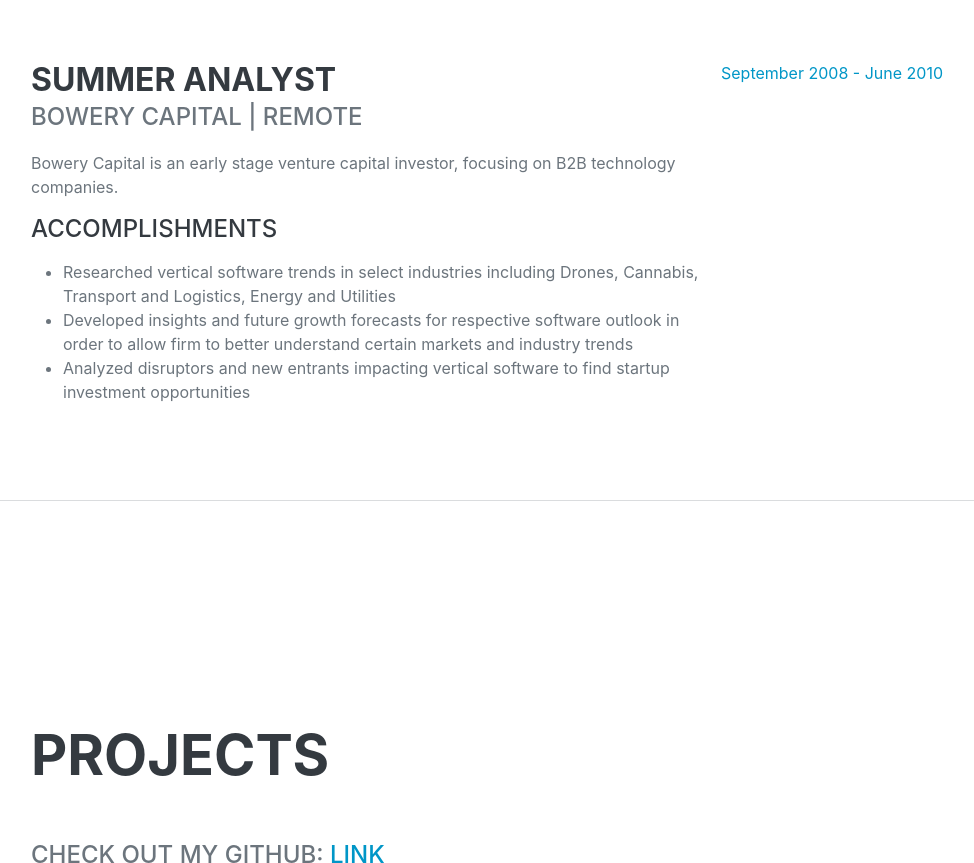
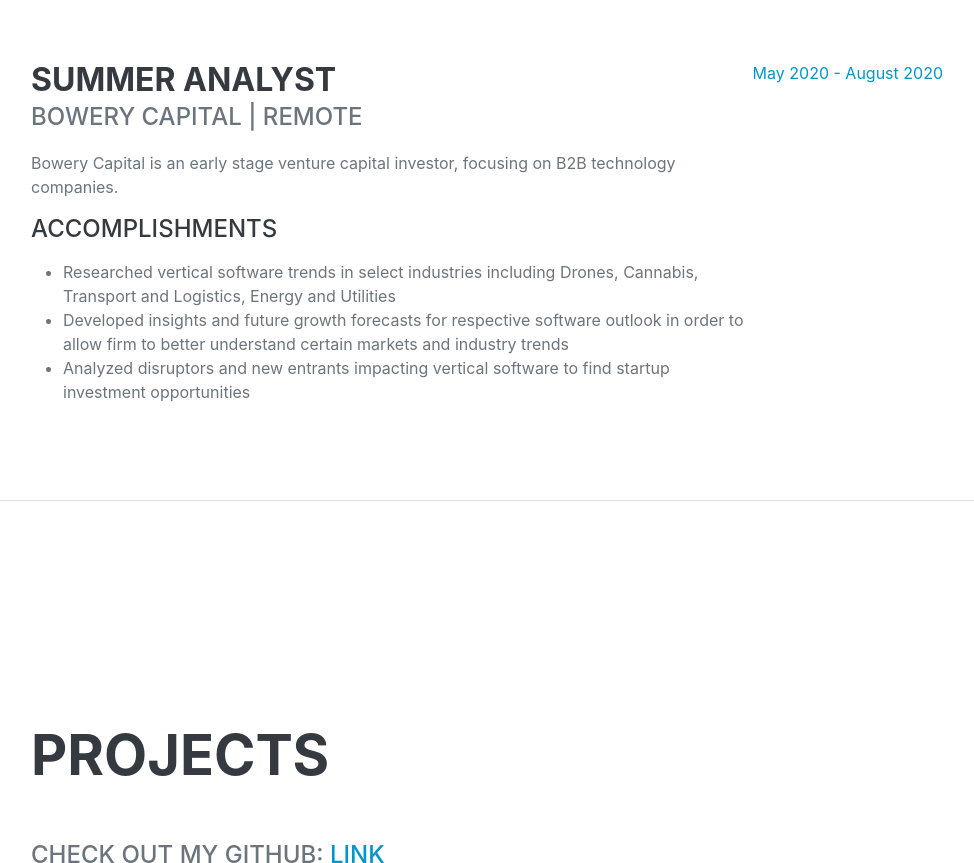
Before and after one commit to jackbrosgol/jackbrosgol.github.io, a plain HTML site: page index.html in a window 1280 px wide. Shown: the part 3809-4672 px from the top of the page, without its empty margins (289-1263 px from the left). Drawn offline with nearby package versions, Linux system fonts and the light colour scheme; a web font is replaced by a local one.

Commit message:
Update index.html

```diff
--- a/index.html
+++ b/index.html
@@ -237,7 +237,7 @@
                                     <!-- Add more bullet points as needed -->
                                 </ul>
                             </div>
-                        <div class="flex-shrink-0"><span class="text-primary">September 2008 - June 2010</span></div>
+                        <div class="flex-shrink-0"><span class="text-primary">May 2020 - August 2020</span></div>
                     </div>
                 </div>
             </section>
```
